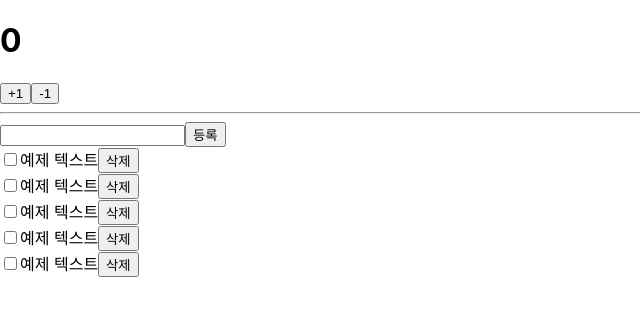
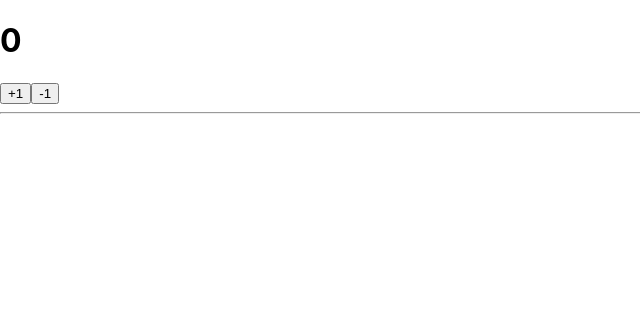
Before and after one commit to raeyoung/react-redux-tutorial, a React (Create React App) app: page / in a window 1280 px wide. Shown: the top 316 px of the page, without its empty margins (0-640 px from the left). Built offline with nearby package versions, Linux system fonts and the light colour scheme.

Commit message:
Update App.js

```diff
--- a/src/App.js
+++ b/src/App.js
@@ -1,13 +1,13 @@
 import React from 'react';
-import Todos from './components/Todos'
 import CounterContainer from './containers/CounterContainer'
+import TodosContainer from './containers/TodosContainer';
 
 const App = () => {
   return (
     <div>
       <CounterContainer />
       <hr />
-      <Todos />
+      <TodosContainer />
     </div>
   )
 }
```
Also changed, not shown: 1 other file (tests, documents, lock files or other folders).
